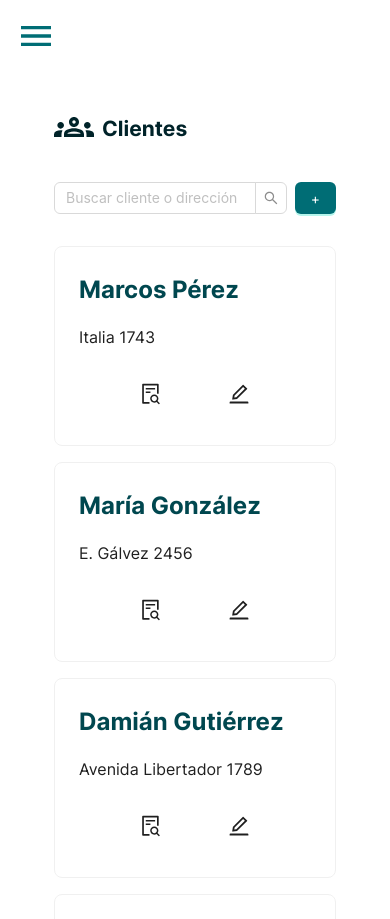
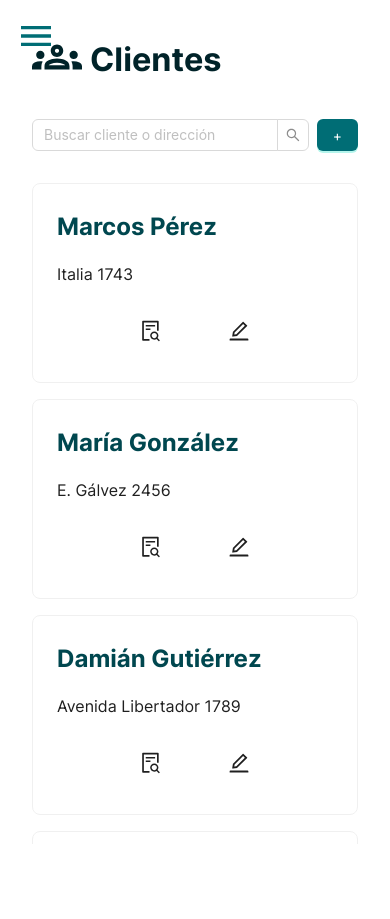
Before and after one commit to TomySanchez/lnz10_recentia-project, a React (Vite) app: page /clientes in a window 390 px wide. After the commit the page ends 844 px from the top, so only its background shows below. Built offline with nearby package versions, Linux system fonts and the light colour scheme; sample sign-in values are in the browser's storage.

Commit message:
change: Layout de versión mobile

```diff
--- a/src/layouts/MainLayout.jsx
+++ b/src/layouts/MainLayout.jsx
@@ -32,7 +32,7 @@ export const MainLayout = () => {
         </Sider>
       ) : (
         <>
-          <span>
+          <span className='mobile-menu-container'>
             <MdOutlineMenu
               className='mobile-menu-icon pointer'
               size={40}
--- /dev/null
+++ b/src/layouts/MobileContent.jsx
@@ -0,0 +1,13 @@
+export const MobileContent = ({ title, icon, children }) => {
+  return (
+    <div className='MobileContent'>
+      <div className='mobile-content-header'>
+        <div className='mobile-content-title-container'>
+          <span>{icon}</span>
+          <h2>{title}</h2>
+        </div>
+      </div>
+      {children}
+    </div>
+  );
+};
--- a/src/layouts/layouts.css
+++ b/src/layouts/layouts.css
@@ -1,4 +1,5 @@
 .MainLayout {
+  position: relative;
   min-height: 100vh;
 }
 
@@ -85,6 +86,11 @@
 .main-content-extra-container {
 }
 
+.mobile-menu-container {
+  position: absolute;
+  z-index: 1000;
+}
+
 .MobileMenu .ant-drawer-body {
   display: flex;
   flex-direction: column;
@@ -99,8 +105,10 @@
 
 .mobile-menu-brand {
   display: flex;
-  /* align-items: center; */
-  /* margin: 16px; */
+  /* align-items: baseline; */
+  gap: 4px;
+  margin: auto;
+  margin-bottom: 8px;
 }
 
 .mobile-menu-brand-name {
@@ -124,3 +132,31 @@
   margin: 16px;
   color: var(--primary-color);
 }
+
+.MobileContent {
+  width: 100%;
+  height: 100%;
+}
+
+.mobile-content-header {
+  display: flex;
+  justify-content: space-between;
+  align-items: center;
+  margin-bottom: 32px;
+}
+
+.mobile-content-title-container {
+  display: flex;
+  align-items: center;
+  gap: 8px;
+  font-size: 1.35rem;
+  color: var(--dark-color);
+}
+
+@media (max-width: 500px) {
+  .main-layout-content {
+    padding: 32px;
+    overflow-y: auto;
+    height: 100vh;
+  }
+}
--- a/src/pages/clientes/Clientes.jsx
+++ b/src/pages/clientes/Clientes.jsx
@@ -6,6 +6,7 @@ import { ClientesDrawer } from './components/ClientesDrawer';
 import { AddButton } from '../../components/buttons/AddButton';
 import { ResponsiveContext } from '../../contexts/ResponsiveContext';
 import { ClientesMobile } from './components/ClientesMobile';
+import { MobileContent } from '../../layouts/MobileContent';
 
 export const Clientes = () => {
   const windowWidth = useContext(ResponsiveContext);
@@ -32,17 +33,19 @@ export const Clientes = () => {
   }
 
   return (
-    <MainContent
-      title='Clientes'
-      icon={<MdOutlineGroups size={40} />}
-      extra={
-        windowWidth > 700 && <AddButton element='cliente' onAdd={handleAdd} />
-      }
-    >
+    <>
       {windowWidth > 700 ? (
-        <ClientesTable onInfo={handleInfo} onEdit={handleEdit} />
+        <MainContent
+          title='Clientes'
+          icon={<MdOutlineGroups size={40} />}
+          extra={<AddButton element='cliente' onAdd={handleAdd} />}
+        >
+          <ClientesTable onInfo={handleInfo} onEdit={handleEdit} />
+        </MainContent>
       ) : (
-        <ClientesMobile />
+        <MobileContent title='Clientes' icon={<MdOutlineGroups size={50} />}>
+          <ClientesMobile />
+        </MobileContent>
       )}
 
       <ClientesDrawer
@@ -51,6 +54,6 @@ export const Clientes = () => {
         open={openDrawer}
         setOpen={setOpenDrawer}
       />
-    </MainContent>
+    </>
   );
 };
```
